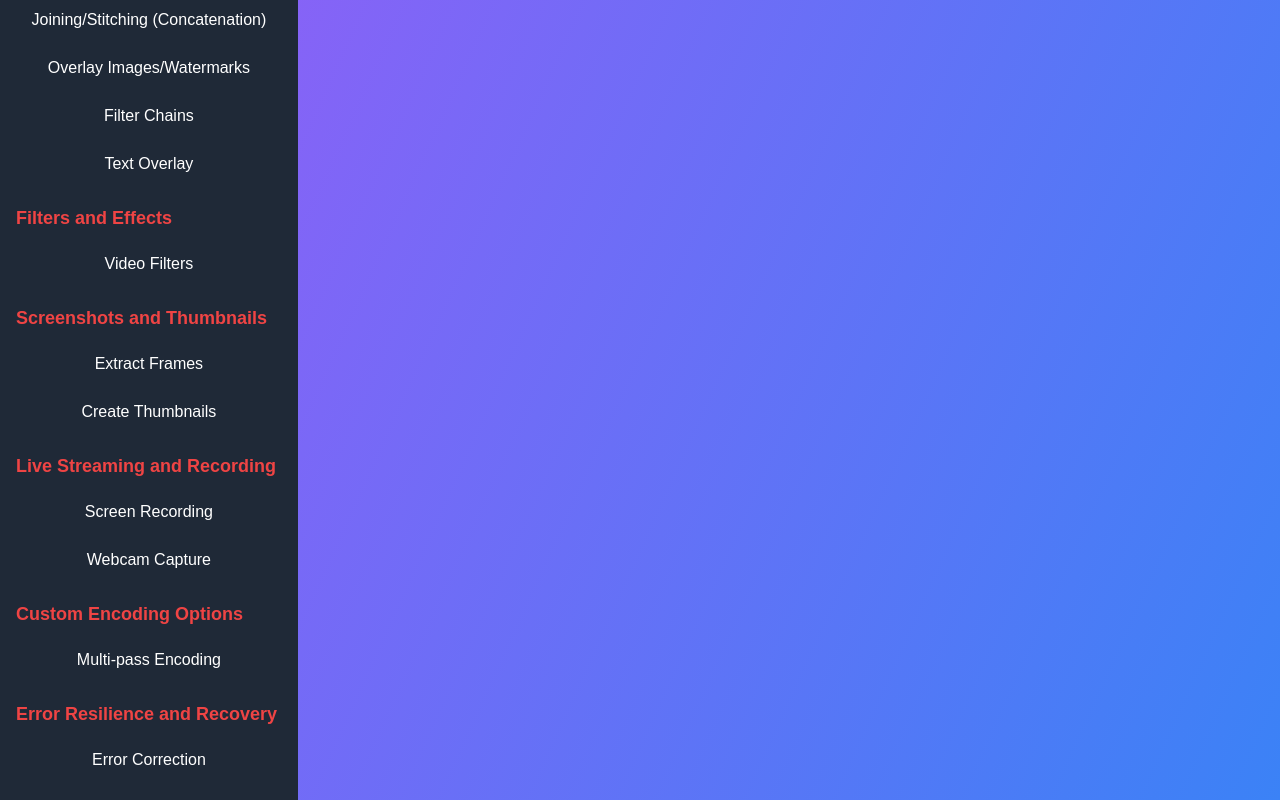
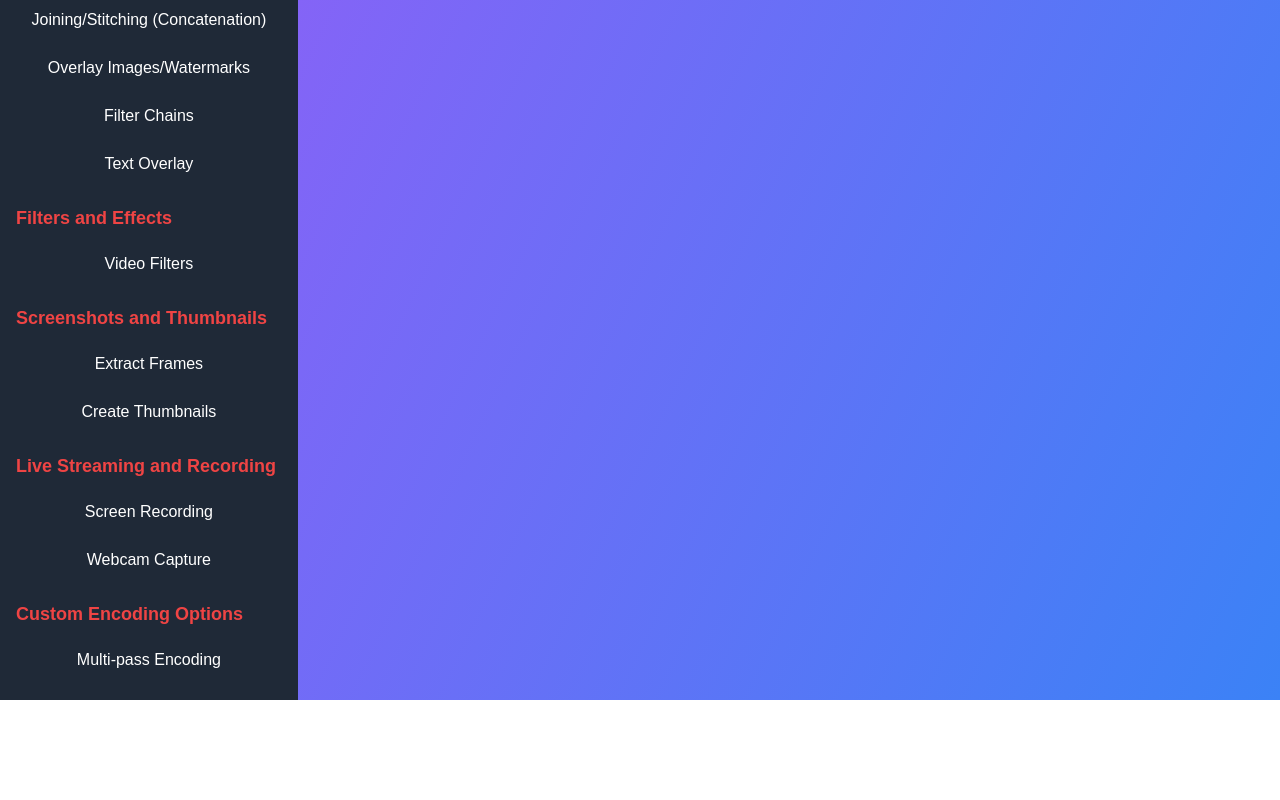
Before and after one commit to fistasolutions/ffmpegtools, a Next.js app in the folder frontend/: page / in a window 1280 px wide. Shown: the part 1364-2164 px from the top of the page. After the commit the page ends 2064 px from the top, so only its background shows below. Built offline with nearby package versions, Linux system fonts and the light colour scheme.

Commit message:
updated|

```diff
--- a/frontend/src/components/sidebar/page.tsx
+++ b/frontend/src/components/sidebar/page.tsx
@@ -166,12 +166,12 @@ const allLinks = [
             // { href: "/encoding/profiles", label: "Encoding Profiles" }
         ]
     },
-    {
-        heading: "Error Resilience and Recovery",
-        child: [
-            { href: "/error/correction", label: "Error Correction" },
-            // { href: "/error/detection", label: "Error Detection" },
-            // { href: "/error/tolerance", label: "Fault Tolerance" }
-        ]
-    }
+    // {
+    //     heading: "Error Resilience and Recovery",
+    //     child: [
+    //         { href: "/error/correction", label: "Error Correction" },
+    //         { href: "/error/detection", label: "Error Detection" },
+    //         { href: "/error/tolerance", label: "Fault Tolerance" }
+    //     ]
+    // }
 ];
```
